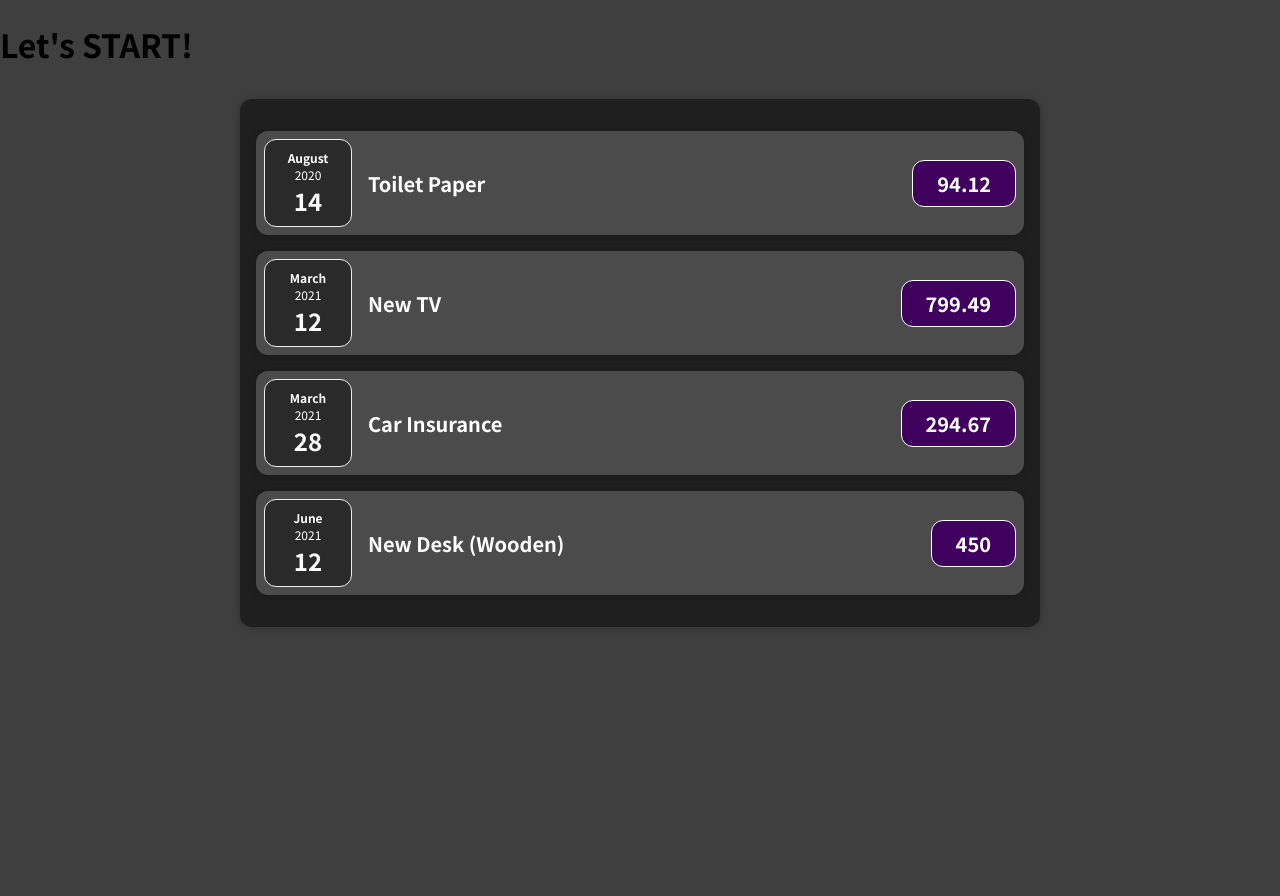
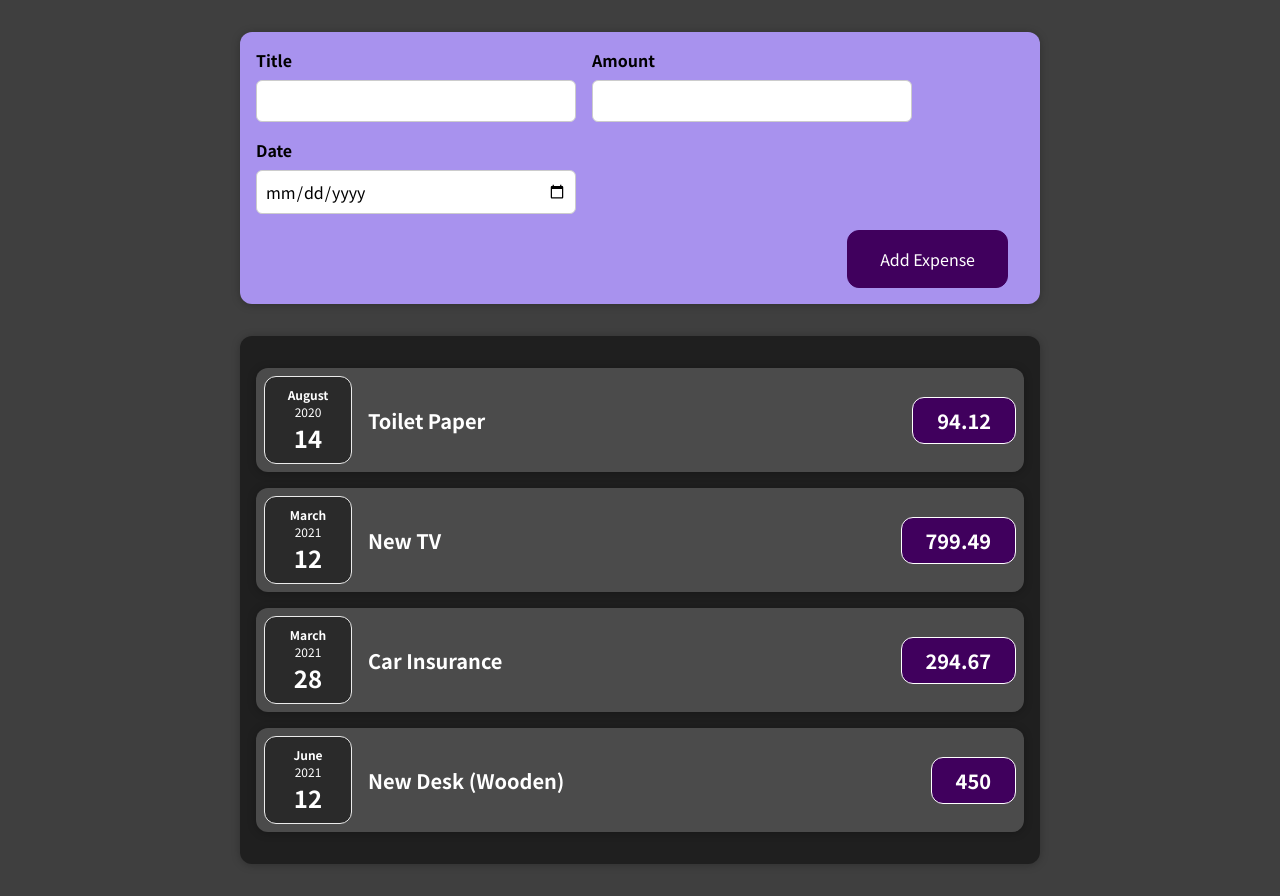
Before and after one commit to jeanjmnez/expense-tracker, a React (Create React App) app: page / in a window 1280 px wide. Before the commit the page ends 800 px from the top, so only its background shows below. Built offline with nearby package versions, Linux system fonts and the light colour scheme.

Commit message:
Added the expense form and add expense function

```diff
--- a/src/App.js
+++ b/src/App.js
@@ -1,4 +1,5 @@
 import Expenses from "./components/Expenses/Expenses";
+import NewExpense from "./components/NewExpense/NewExpense";
 
 function App() {
   const expenses = [
@@ -25,7 +26,7 @@
 
   return (
     <div>
-      <h1>Let's START!</h1>
+      <NewExpense />
       <Expenses items={expenses} />
     </div>
   );
--- /dev/null
+++ b/src/components/NewExpense/ExpenseForm.css
@@ -0,0 +1,26 @@
+.new-expense__controls {
+  display: flex;
+  flex-wrap: wrap;
+  gap: 1rem;
+  margin-bottom: 1rem;
+  text-align: left;
+}
+
+.new-expense__control label {
+  font-weight: bold;
+  margin-bottom: 0.5rem;
+  display: block;
+}
+
+.new-expense__control input {
+  font: inherit;
+  padding: 0.5rem;
+  border-radius: 6px;
+  border: 1px solid #ccc;
+  width: 20rem;
+  max-width: 100%;
+}
+
+.new-expense__actions {
+  text-align: right;
+}
--- /dev/null
+++ b/src/components/NewExpense/ExpenseForm.js
@@ -0,0 +1,94 @@
+import "./ExpenseForm.css";
+import { useState } from "react";
+
+const ExpenseForm = () => {
+  //   const [enteredTitle, setEnteredTitle] = useState("");
+  //   const [enteredAmount, setEnteredAmount] = useState("");
+  //   const [enteredDate, setEnteredDate] = useState("");
+
+  const [userInput, setUserInput] = useState({
+    enteredTitle: "",
+    enteredAmount: "",
+    enteredDate: "",
+  });
+  const titleChangeHandler = (event) => {
+    // setEnteredTitle(event.target.value);
+    setUserInput((preState) => {
+      return { ...preState, enteredTitle: event.target.value };
+    });
+  };
+
+  const amountChangeHandler = (event) => {
+    setUserInput((preState) => {
+      return { ...preState, enteredAmount: event.target.value };
+    });
+  };
+
+  const dateChangeHandler = (event) => {
+    setUserInput((preState) => {
+      return { ...preState, enteredDate: event.target.value };
+    });
+  };
+
+  const submitHandler = () => {
+    // eslint-disable-next-line no-restricted-globals
+    event.preventDefault();
+
+    const expenseData = {
+      title: userInput.enteredTitle,
+      amount: userInput.enteredAmount,
+      date: userInput.enteredDate,
+    };
+
+    console.log(expenseData);
+    setUserInput((preState) => {
+      return {
+        ...preState,
+        enteredTitle: "",
+        enteredAmount: "",
+        enteredDate: "",
+      };
+    });
+  };
+
+  return (
+    <form onSubmit={submitHandler}>
+      <div className="new-expense__controls">
+        <div className="new-expense__control">
+          <label>Title</label>
+          <input
+            type="text"
+            value={userInput.enteredTitle}
+            onChange={titleChangeHandler}
+          />
+        </div>
+        <div className="new-expense__control">
+          <label>Amount</label>
+          <input
+            type="number"
+            min="0.01"
+            step="0.01"
+            value={userInput.enteredAmount}
+            onChange={amountChangeHandler}
+          />
+        </div>
+        <div className="new-expense__control">
+          <label>Date</label>
+          <input
+            type="date"
+            min="2019-01-01"
+            max="2022-12-31"
+            value={userInput.enteredDate}
+            onChange={dateChangeHandler}
+          />
+        </div>
+      </div>
+
+      <div className="new-expense__actions">
+        <button type="submit">Add Expense</button>
+      </div>
+    </form>
+  );
+};
+
+export default ExpenseForm;
--- /dev/null
+++ b/src/components/NewExpense/NewExpense.css
@@ -0,0 +1,38 @@
+.new-expense {
+  background-color: #a892ee;
+  padding: 1rem;
+  margin: 2rem auto;
+  width: 50rem;
+  max-width: 95%;
+  border-radius: 12px;
+  text-align: center;
+  box-shadow: 0 1px 8px rgba(0, 0, 0, 0.25);
+}
+
+.new-expense button {
+  font: inherit;
+  cursor: pointer;
+  padding: 1rem 2rem;
+  border: 1px solid #40005d;
+  background-color: #40005d;
+  color: white;
+  border-radius: 12px;
+  margin-right: 1rem;
+}
+
+.new-expense button:hover,
+.new-expense button:active {
+  background-color: #510674;
+  border-color: #510674;
+}
+
+.new-expense button.alternative {
+  color: #220131;
+  border-color: transparent;
+  background-color: transparent;
+}
+
+.new-expense button.alternative:hover,
+.new-expense button.alternative:active {
+  background-color: #ddb3f8;
+}
--- /dev/null
+++ b/src/components/NewExpense/NewExpense.js
@@ -0,0 +1,12 @@
+import ExpenseForm from "./ExpenseForm";
+import "./NewExpense.css";
+
+const NewExpense = () => {
+  return (
+    <div className="new-expense">
+      <ExpenseForm />
+    </div>
+  );
+};
+
+export default NewExpense;
```
